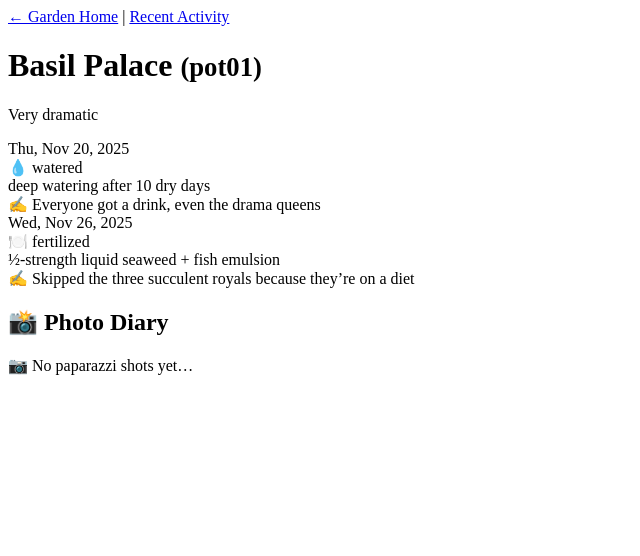
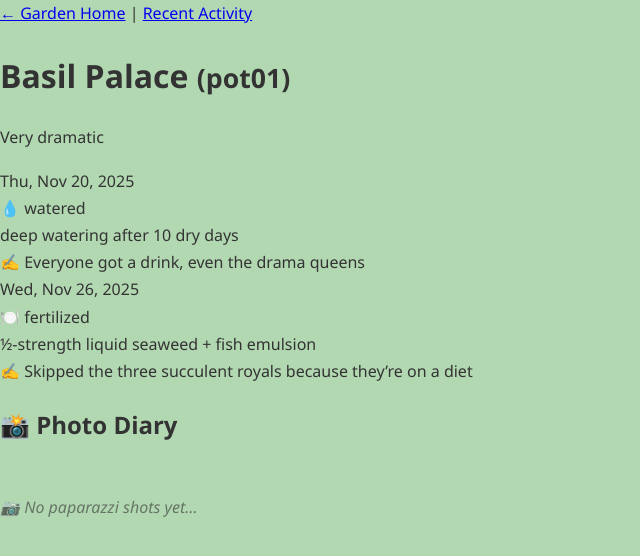
Before and after one commit to ksmomof2-home/FloridaLiving, a Jekyll site: the page docs/pot.html, which Jekyll copies as it is, in a window 1280 px wide. Shown: the top 556 px of the page, without its empty margins (0-640 px from the left). Built offline with Jekyll 4.4.1, drawn with Linux system fonts in a browser that asks for light colours.

Commit message:
Update pot.html with correct locations of icon and css

```diff
--- a/docs/pot.html
+++ b/docs/pot.html
@@ -3,7 +3,8 @@
 <head>
   <meta charset="utf-8">
   <title>Loading leafy friend…</title>
-  <link rel="stylesheet" href="css/style.css">
+<link rel="icon" href="assets/images/favicon.ico" type="image/x-icon">
+  <link rel="stylesheet" href="assets/css/style.css">
 </head>
 <body>
   <a href="index.html">← Garden Home</a> | <a href="index.html#recent">Recent Activity</a>
```
